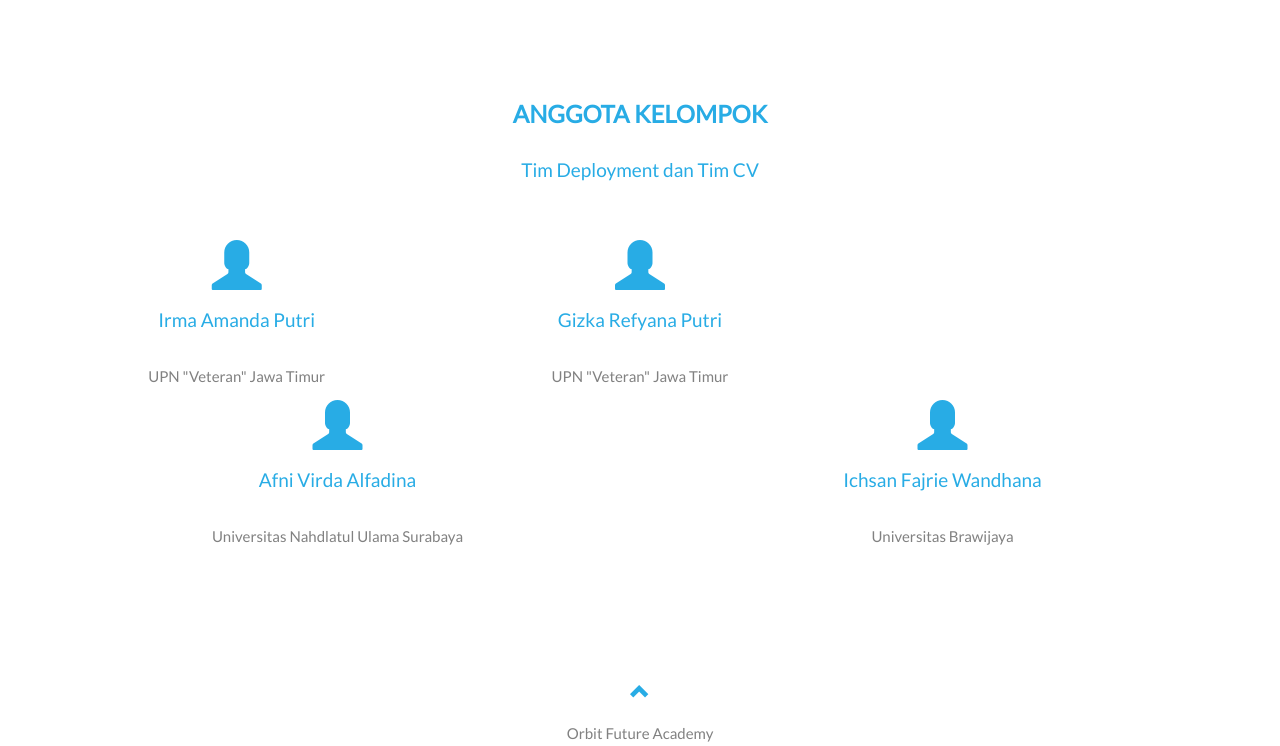
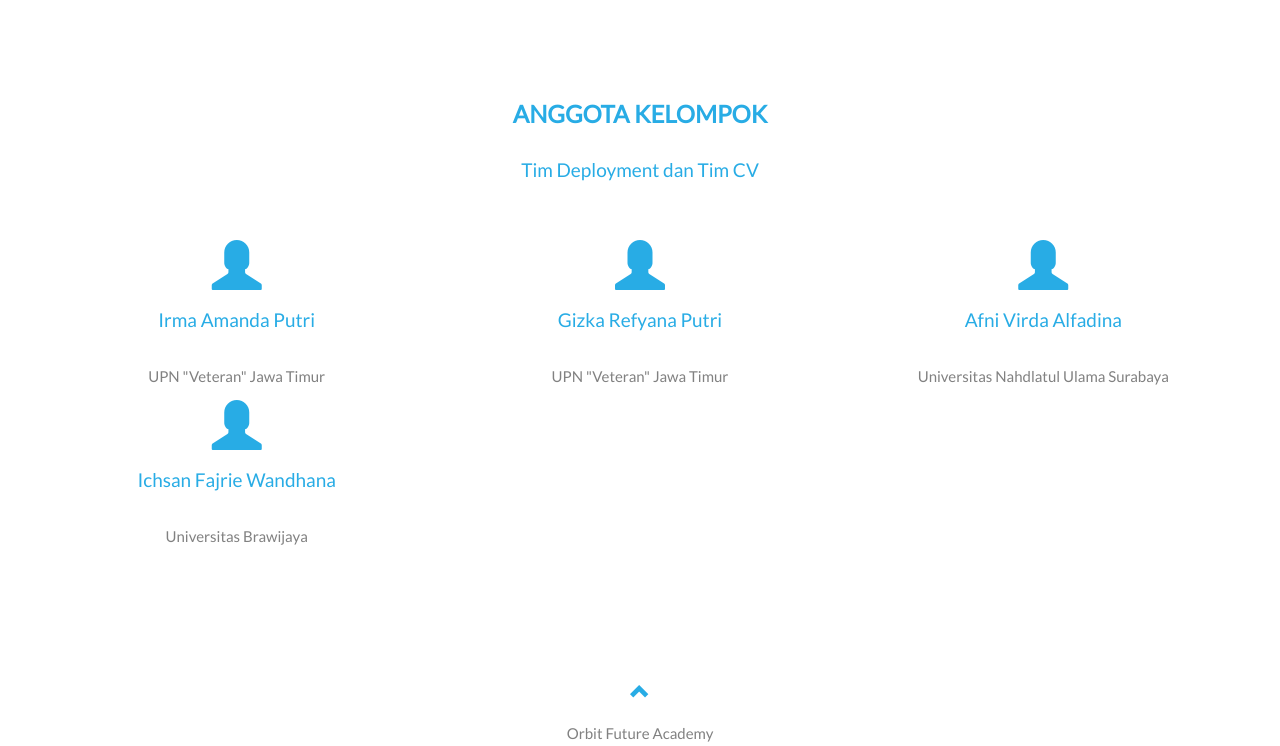
Before and after one commit to irmaamanda/Uprak, a Flask app: page / in a window 1280 px wide. Shown: the part 1156-1902 px from the top of the page. Run offline with Flask 3, Linux system fonts and the light colour scheme.

Commit message:
Update index.html

```diff
--- a/templates/index.html
+++ b/templates/index.html
@@ -135,12 +135,12 @@
 				<h4>Gizka Refyana Putri</h4>
 				<p>UPN "Veteran" Jawa Timur</p>
 			</div>
-			<div class="col-sm-6">
+			<div class="col-sm-4">
 				<span class="glyphicon glyphicon-user logo-small"></span>
 				<h4>Afni Virda Alfadina</h4>
 				<p>Universitas Nahdlatul Ulama Surabaya</p>
 			</div>
-			<div class="col-sm-6">
+			<div class="col-sm-4">
 				<span class="glyphicon glyphicon-user logo-small"></span>
 				<h4>Ichsan Fajrie Wandhana</h4>
 				<p>Universitas Brawijaya</p>
```
